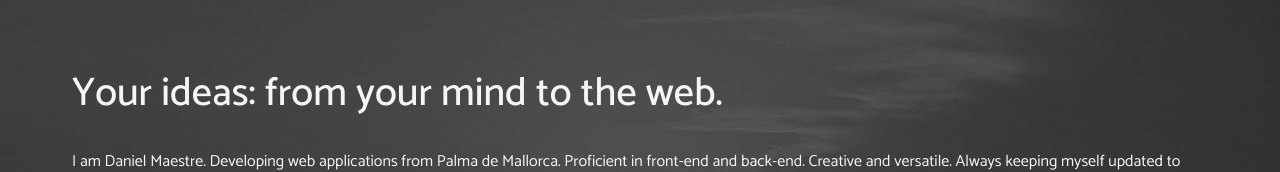
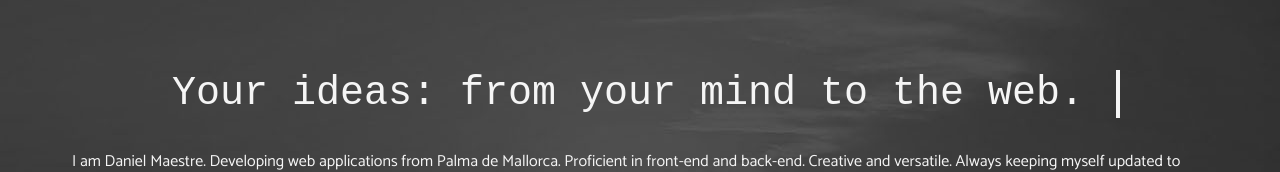
Before and after one commit to MaestreDniel/Portfolio-Daniel-Maestre, a Vue app in the folder client/: page / in a window 1280 px wide. Shown: the part 217-389 px from the top of the page. Built offline with nearby package versions, Linux system fonts and the light colour scheme; no server answers.

Commit message:
Add custom scrollbar and typewriter effect

```diff
--- /dev/null
+++ b/client/src/assets/scss/animations.scss
@@ -0,0 +1,25 @@
+$charNum: 40;
+$charWidth: 40ch;
+
+
+.typewriter {
+  display: block;
+  font-family: monospace;
+  white-space: nowrap;
+  border-right: 4px solid;
+  width: $charWidth;
+  animation: typing 4s steps($charNum), blink .5s infinite step-end alternate;
+  overflow: hidden;
+}
+
+@keyframes typing {
+  from {
+    width: 0;
+  }
+}
+
+@keyframes blink {
+  50% {
+    border-color: transparent;
+  }
+}
--- a/client/src/assets/scss/app.scss
+++ b/client/src/assets/scss/app.scss
@@ -34,6 +34,8 @@ $gray-800: #383838;
 $gray-900: #212121;
 
 @import 'buttons.scss';
+@import 'scrollbar.scss';
+@import 'animations.scss';
 
 .bg-main {
   background: url(../portada_1.jpg) repeat top center;
--- /dev/null
+++ b/client/src/assets/scss/scrollbar.scss
@@ -0,0 +1,35 @@
+/* Firefox */
+* {
+  scrollbar-width: thin;
+  scrollbar-color: $primary $gray-600;
+}
+
+/* Chrome, Edge and Safari */
+*::-webkit-scrollbar {
+  width: 10px;
+  width: 10px;
+}
+*::-webkit-scrollbar-track {
+  background-color: $gray-600;
+}
+
+*::-webkit-scrollbar-track:hover {
+  background-color: $gray-600;
+}
+
+*::-webkit-scrollbar-track:active {
+  background-color: $gray-600;
+}
+
+*::-webkit-scrollbar-thumb {
+  border-radius: 5px;
+  background-color: $primary;
+}
+
+*::-webkit-scrollbar-thumb:hover {
+  background-color: $primary-500;
+}
+
+*::-webkit-scrollbar-thumb:active {
+  background-color: $primary-300;
+}
```
